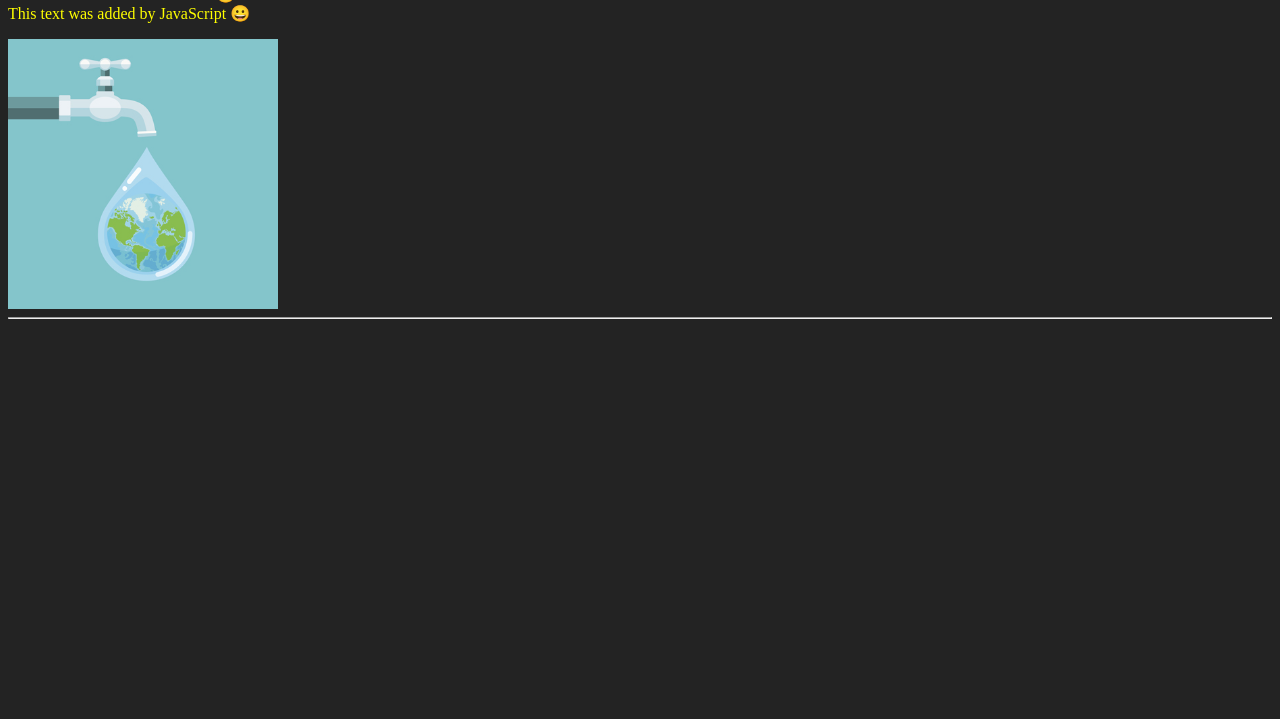
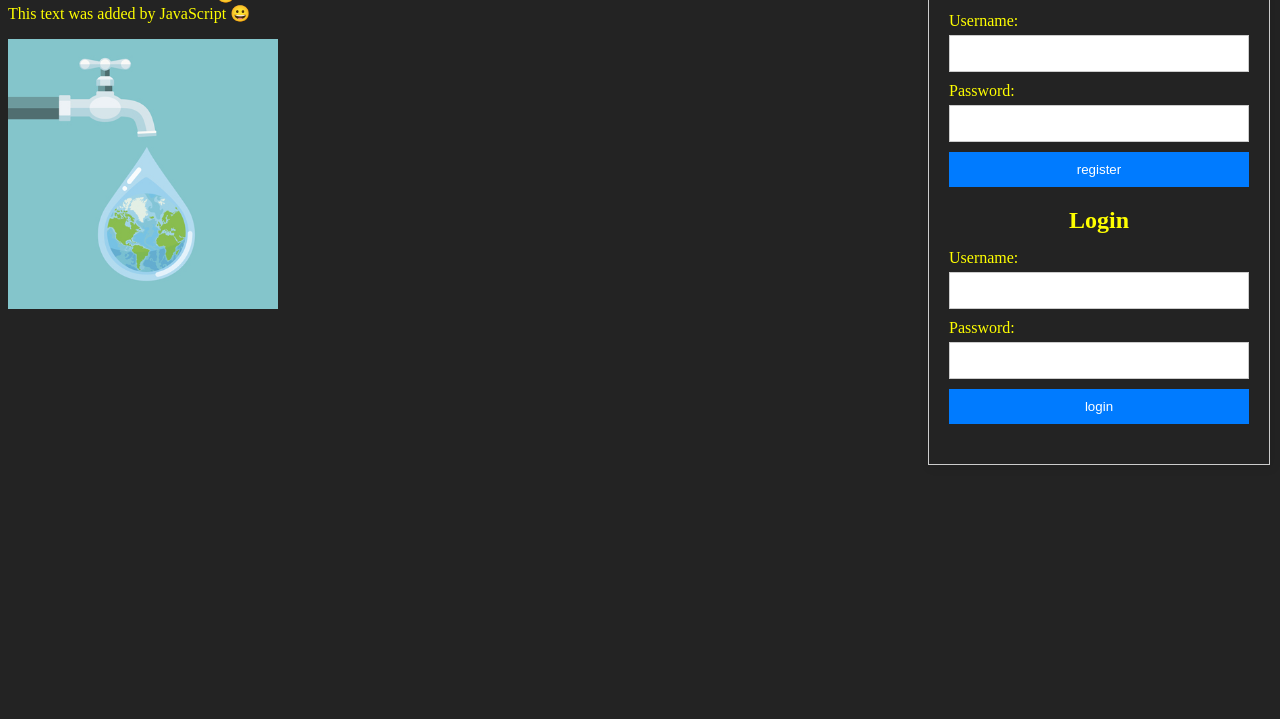
Before and after one commit to junyanchen123/312, a plain HTML site: page hello_flask/index.html in a window 1280 px wide. Shown: the part 81-800 px from the top of the page. Drawn offline with Linux system fonts and the light colour scheme.

Commit message:
add forms template -junyan

```diff
--- a/hello_flask/index.html
+++ b/hello_flask/index.html
@@ -14,9 +14,46 @@
 
 <img src="/static/about-us.jpg" alt="Look at all the water" class="my_image"/>
 
+<div class="form-container">
 
-<br/>
-<hr/>
+    <!-- Registration Form -->
+    <div class="form-section">
+        <h2>Register</h2>
+        <form action="/" method="post">
+            <div>
+                <label for="reg_username">Username:</label>
+                <input type="text" id="reg_username" name="reg_username" required>
+            </div>
+            <div>
+                <label for="reg_password">Password:</label>
+                <input type="password" id="reg_password" name="reg_password" required>
+            </div>
+            <div>
+                <input type="submit" name="submit-button" value="register">
+            </div>
+        </form>
+    </div>
+
+    <!-- Login Form -->
+    <div class="form-section">
+        <h2>Login</h2>
+        <form action="/" method="post">
+            <div>
+                <label for="log_username">Username:</label>
+                <input type="text" id="log_username" name="log_username" required>
+            </div>
+            <div>
+                <label for="log_password">Password:</label>
+                <input type="password" id="log_password" name="log_password" required>
+            </div>
+            <div>
+                <input type="submit" name="submit-button" value="login">
+            </div>
+        </form>
+    </div>
+
+</div>
+
 
 <script src="/static/functions.js"></script>
 </body>
--- a/hello_flask/static/style.css
+++ b/hello_flask/static/style.css
@@ -6,3 +6,48 @@ body {
 .my_image {
     width: 270px;
 }
+
+.form-container {
+    position: fixed;
+    top: 10px;
+    right: 10px;
+    border: 1px solid #ccc;
+    padding: 20px;
+    width: 300px;
+    box-shadow: 2px 2px 10px rgba(0, 0, 0, 0.1);
+}
+
+.form-section {
+    margin-bottom: 20px;
+}
+
+h2 {
+    text-align: center;
+    margin-bottom: 15px;
+}
+
+label {
+    display: block;
+    margin-bottom: 5px;
+}
+
+input[type="text"],
+input[type="password"] {
+    width: 100%;
+    padding: 10px;
+    margin-bottom: 10px;
+    border: 1px solid #ccc;
+}
+
+input[type="submit"] {
+    width: 100%;
+    padding: 10px;
+    background-color: #007BFF;
+    color: #FFF;
+    border: none;
+    cursor: pointer;
+}
+
+input[type="submit"]:hover {
+    background-color: #0056b3;
+}
```
